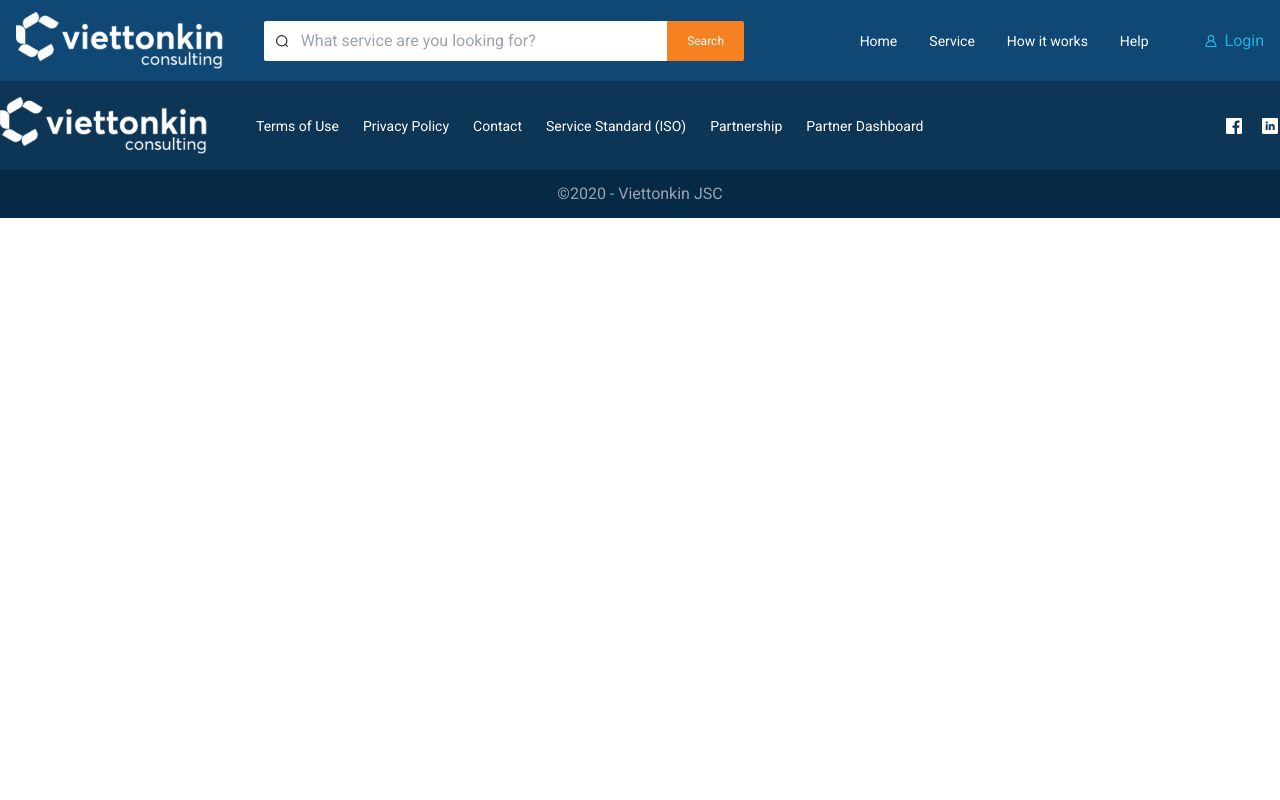
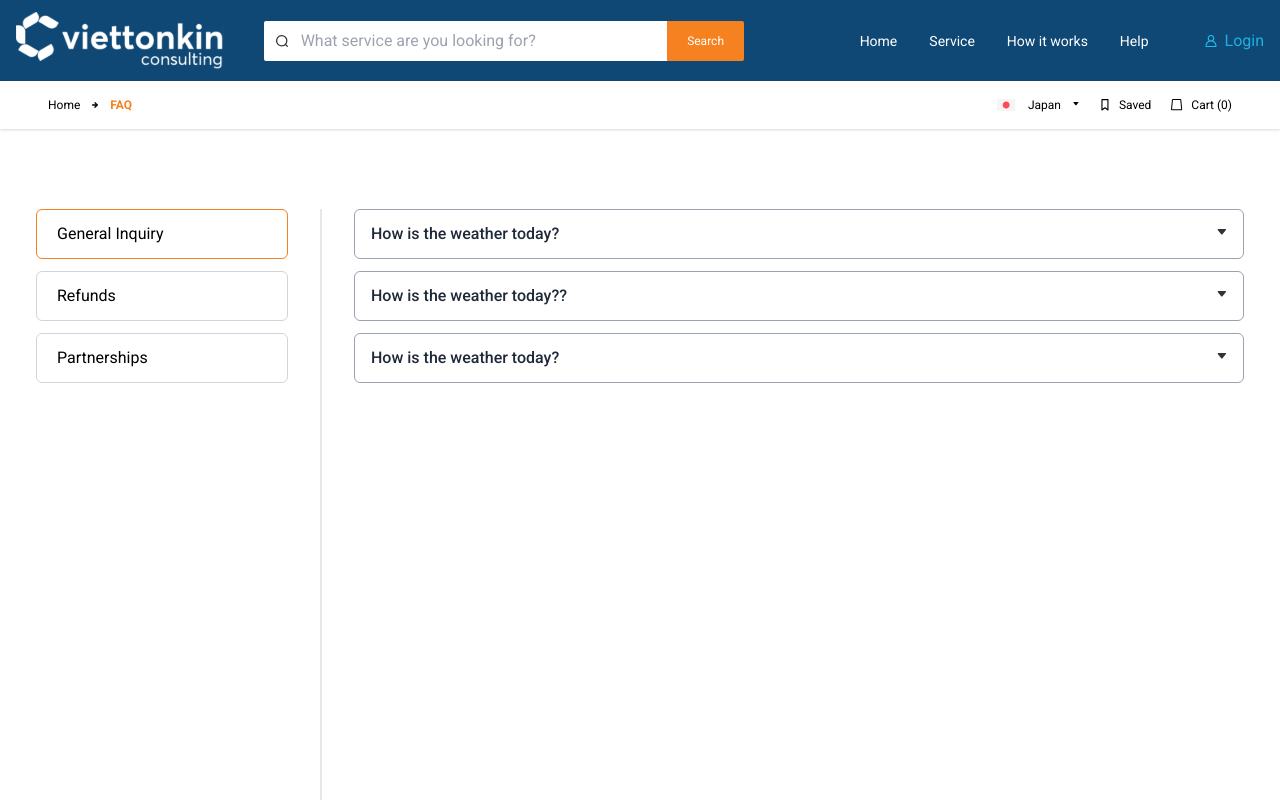
Before and after one commit to putrairawan992/vieottokin-v2, a React (Create React App) app: page /faq in a window 1280 px wide. Shown: the top 800 px of the page. Built offline with nearby package versions, Linux system fonts and the light colour scheme.

Commit message:
QNA page

```diff
--- a/src/pages/Cart/Form.jsx
+++ b/src/pages/Cart/Form.jsx
@@ -6,7 +6,7 @@ const CartForm = () => {
 
   return (
     <Fragment>
-      <StepIndicator step={2} />
+      <StepIndicator step={2} backButton />
 
       <Container className="px-6 md:px-20 lg:px-32 py-24">
         <form className="sm:w-6/12 mx-auto shadow-md rounded-md">
--- a/src/pages/Cart/StepIndicator.jsx
+++ b/src/pages/Cart/StepIndicator.jsx
@@ -6,7 +6,7 @@ import { Row } from 'components/Grid';
 
 const badgeStyle = 'text-white justify-center items-center w-8 h-8 font-bold rounded-full inline-flex';
 
-const StepIndicator = ({ step, history }) => (
+const StepIndicator = ({ step, backButton, history }) => (
   <Container fluid className="py-6 shadow">
     <Container>
       <Row className="items-center justify-between">
@@ -46,10 +46,10 @@ const StepIndicator = ({ step, history }) => (
           </div>
         </div>
 
-        <button className="flex items-center text-orange text-sm" onClick={ () => history.goBack() }>
+        { backButton && <button className="flex items-center text-orange text-sm" onClick={ () => history.goBack() }>
           <Icon name="arrow-left" color="#F58120" size={ 10 } />
           <span className="ml-3 font-bold">GO BACK</span>
-        </button>
+        </button> }
       </Row>
     </Container>
   </Container>
--- a/src/pages/Cart/index.jsx
+++ b/src/pages/Cart/index.jsx
@@ -35,7 +35,7 @@ const Cart = () => {
 
   return (
     <Fragment>
-      <StepIndicator step={1} />
+      <StepIndicator step={1} backButton />
 
       <Container className="md:px-6 lg:px-8 relative py-24">
         <Row className="-mx-3">
--- /dev/null
+++ b/src/pages/FAQ/index.jsx
@@ -0,0 +1,106 @@
+import React, { Fragment, useState } from 'react';
+import { Container, Row } from 'components/Grid';
+import Breadcrumb from 'components/Breadcrumb';
+import Icon from 'icon';
+
+const category = [
+  {
+    label: 'General Inquiry',
+    id: 'general',
+    content: [{
+      question: 'How is the weather today?',
+      answer: 'It’s been really rainy lately, probably because it’s July - rain season'
+    }, {
+      question: 'How is the weather today??',
+      answer: 'It’s been really rainy lately, probably because it’s July - rain season'
+    }, {
+      question: 'How is the weather today?',
+      answer: 'It’s been really rainy lately, probably because it’s July - rain season'
+    }]
+  }, {
+    label: 'Refunds',
+    id: 'refund',
+    content: [{
+      question: 'How is the Refunds today?',
+      answer: 'It’s been really rainy lately, probably because it’s July - rain season'
+    }, {
+      question: 'How is the Refunds today??',
+      answer: 'It’s been really rainy lately, probably because it’s July - rain season'
+    }, {
+      question: 'How is the Refunds today?',
+      answer: 'It’s been really rainy lately, probably because it’s July - rain season'
+    }]
+  }, {
+    label: 'Partnerships',
+    id: 'partnership',
+    content: [{
+      question: 'How is the weather today?',
+      answer: 'It’s been really rainy lately, probably because it’s July - rain season'
+    }, {
+      question: 'How is the weather today??',
+      answer: 'It’s been really rainy lately, probably because it’s July - rain season'
+    }, {
+      question: 'How is the weather today?',
+      answer: 'It’s been really rainy lately, probably because it’s July - rain season'
+    }]
+  }
+]
+
+const FAQ = () => {
+  const [inCategory, setInCategory] = useState('general');
+  const [openAnswer, setOpenAnswer] = useState({});
+
+  const toggleAnswer = id => {
+    setOpenAnswer(prevOpen => ({
+      ...prevOpen,
+      [id]: !prevOpen[id]
+    }));
+  };
+
+  return (
+    <Fragment>
+      <Breadcrumb base={[ 'Home' ]} current="FAQ" />
+
+      <Container className="py-20">
+        <Row className="-mx-3">
+          <div className="w-3/12 px-8 border-r-2">
+            { category.map((item, i) => (
+              <button
+                onClick={ () => setInCategory(item.id) }
+                className={ `${inCategory === item.id ? 'border-orange' : 'border-gray-300'} block w-full text-left border rounded-md px-5 py-3 mb-3` }
+                key={ i }
+              >
+                { item.label }
+              </button>
+            )) }
+          </div>
+
+          <div className="w-9/12 px-8 min-h-screen">
+            { category.filter(find => find.id === inCategory)[0].content.map((item, i) => (
+              <div
+                className={ `${openAnswer[i] ? 'border-orange' : 'border-gray-400 mb-2'} border rounded-md mb-3 py-3 px-4` }
+                key={ i }
+              >
+                <button
+                  className="w-full flex justify-between items-center"
+                  onClick={ () => toggleAnswer([i]) }
+                >
+                  <span className={ `${openAnswer[i] ? 'text-orange' : 'text-gray-800'} font-medium` }>
+                    { item.question }
+                  </span>
+
+                  <Icon name="triangle" color="#333" size={10} />
+                </button>
+
+                { openAnswer[i] && <p className="mt-3 text-gray-500">{ item.answer }</p> }
+              </div>
+            )) }
+          </div>
+        </Row>
+      </Container>
+
+    </Fragment>
+  );
+}
+
+export default FAQ;
--- a/src/router.js
+++ b/src/router.js
@@ -14,6 +14,7 @@ import ProfileProvider from 'pages/ProfileProvider';
 import Cart from 'pages/Cart';
 import CartForm from 'pages/Cart/Form';
 import SuccessCheckout from 'pages/Cart/SuccessCheckout';
+import FAQ from 'pages/FAQ';
 
 const RouterManager = props => (
   <Fragment>
@@ -27,6 +28,7 @@ const RouterManager = props => (
       <Route exact path='/cart' component={ Cart } />
       <Route exact path='/submit-requirements' component={ CartForm } />
       <Route exact path='/success-checkout' component={ SuccessCheckout } />
+      <Route exact path='/faq' component={ FAQ } />
     </Switch>
 
     <Footer />
```
Also changed, not shown: 1 other file (tests, documents, lock files or other folders).
